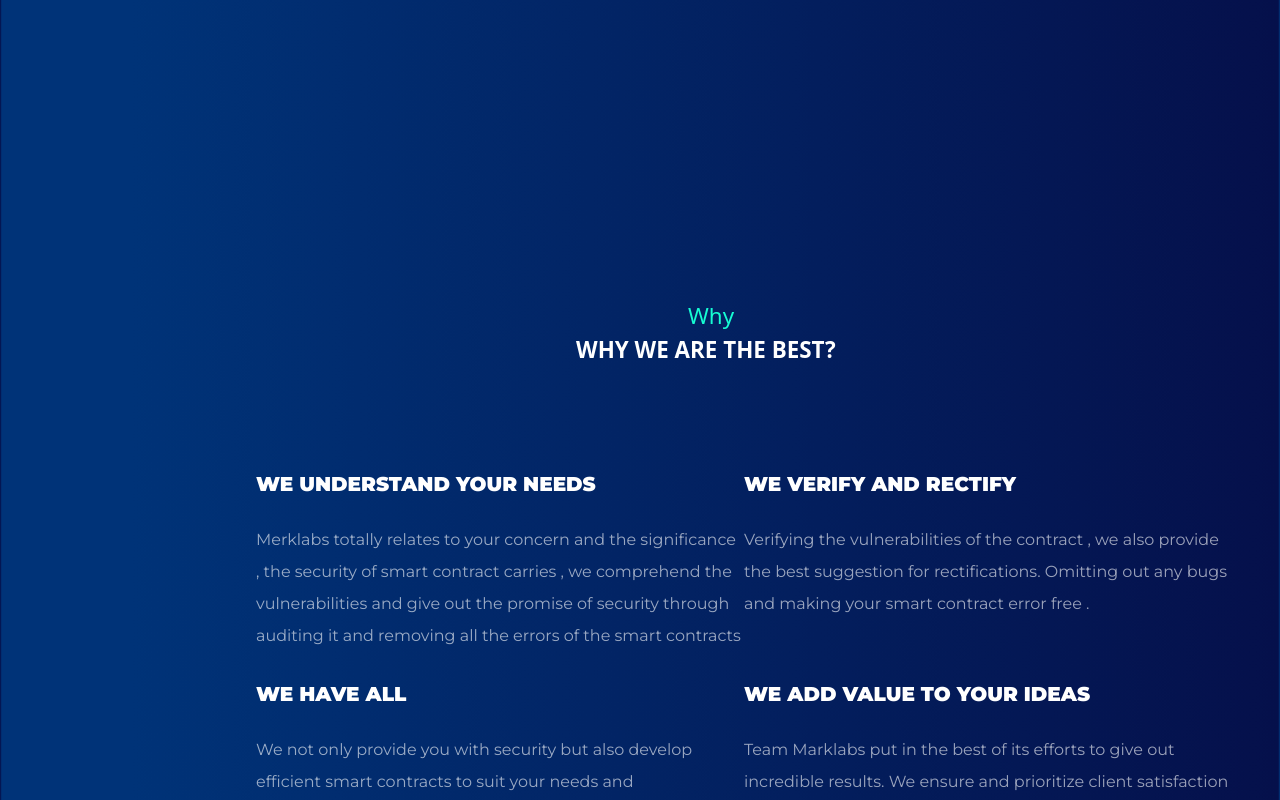
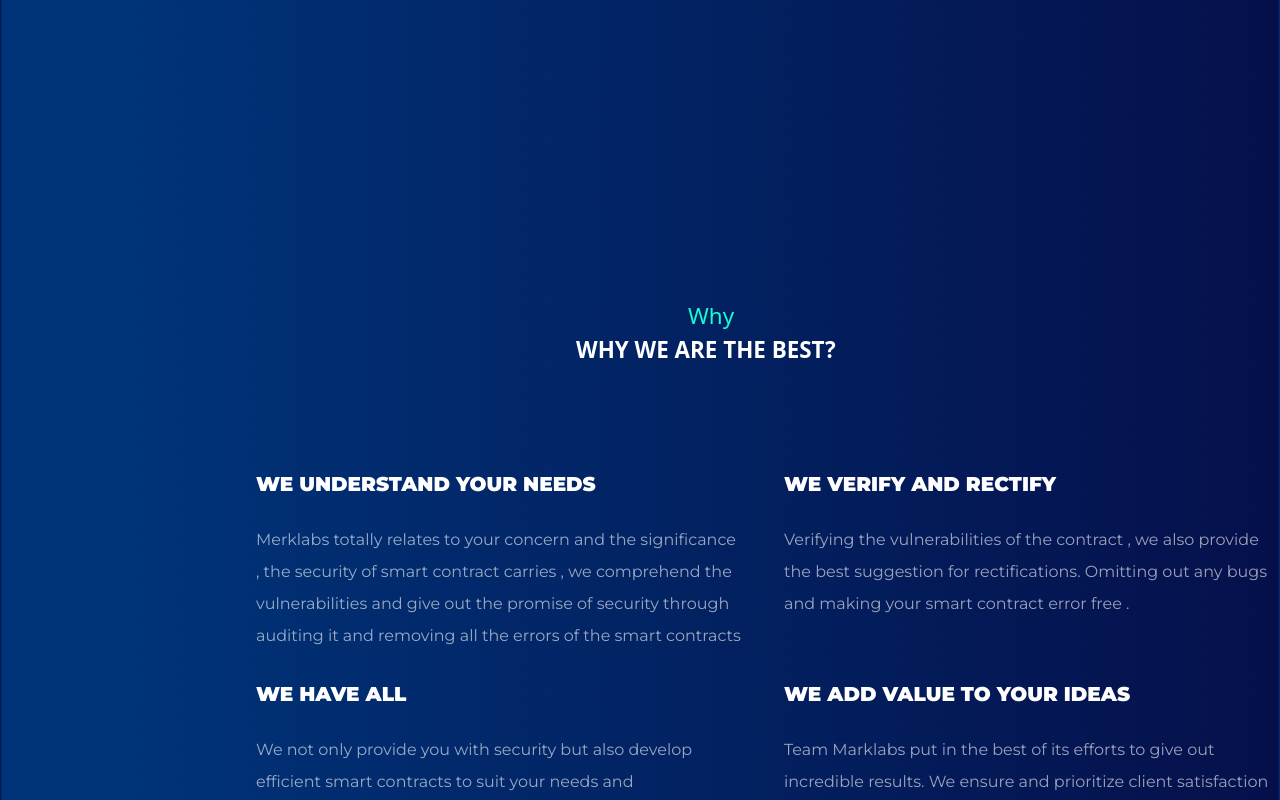
Before and after one commit to Durgesh2601/Bird_Soft_Sol._Task, a React (Create React App) app in the folder front-end-task/: page / in a window 1280 px wide. Shown: the part 4180-4980 px from the top of the page. Built offline with nearby package versions, Linux system fonts and the light colour scheme.

Commit message:
updated css

```diff
--- a/front-end-task/src/components/styles.css
+++ b/front-end-task/src/components/styles.css
@@ -491,7 +491,7 @@
   margin: 1% 0% 0% 3%;
 }
 #whyCont {
-  width: 61rem;
+  width: 66rem;
   height: 35rem;
   top: 280rem;
   left: 16rem;
```
